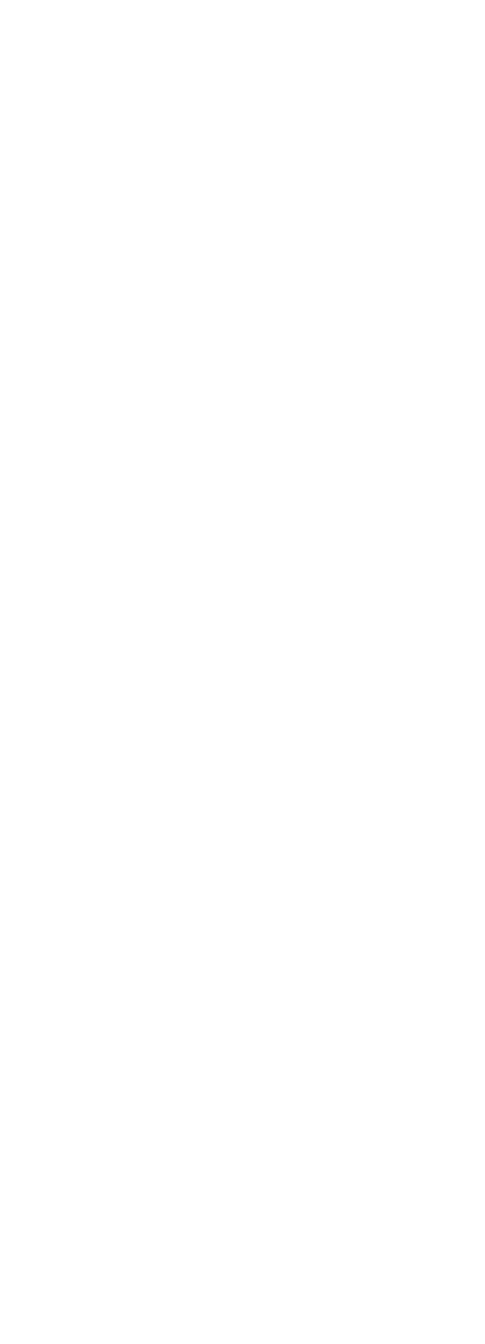
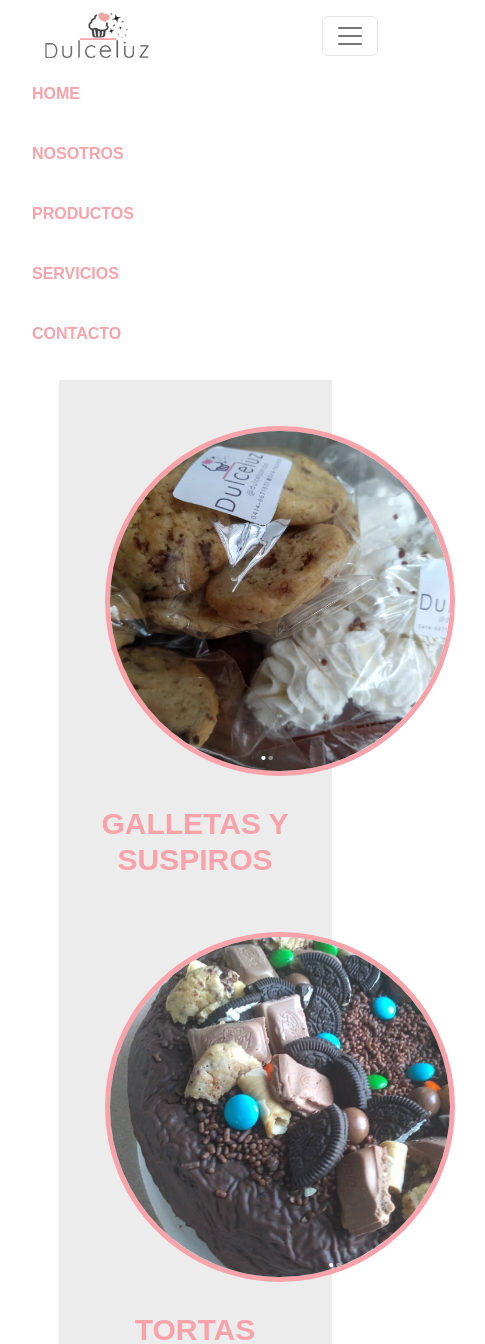
Before and after one commit to leojosem/Sass-II-SEO, a plain HTML site: page productos.html in a window 390 px wide. Shown: the top 1344 px of the page, 485 px wide, since content can reach past the window. Before the commit the page ends 844 px from the top, so only its background shows below. Drawn offline with nearby package versions, Linux system fonts and the light colour scheme.

Commit message:
haciendo seccion productos

```diff
--- a/productos.html
+++ b/productos.html
@@ -0,0 +1,104 @@
+<!doctype html>
+<html lang="en">
+  <head>
+    <meta charset="utf-8">
+    <meta name="viewport" content="width=device-width, initial-scale=1">
+    <title>Nosotros</title>
+    <link href="https://cdn.jsdelivr.net/npm/bootstrap@5.2.0-beta1/dist/css/bootstrap.min.css" rel="stylesheet" integrity="sha384-0evHe/X+R7YkIZDRvuzKMRqM+OrBnVFBL6DOitfPri4tjfHxaWutUpFmBp4vmVor" crossorigin="anonymous">
+    <link rel="stylesheet" href="styles.css">
+
+
+</head>
+  <body>
+    <header >
+        <nav class="navbar navbar-expand-lg sticky-md-top">
+            <div class="container-fluid">
+                <img src="media/logo.png" class="logo">
+              <button class="navbar-toggler" type="button" data-bs-toggle="collapse" data-bs-target="#navbarSupportedContent" aria-controls="navbarSupportedContent" aria-expanded="false" aria-label="Toggle navigation">
+                <span class="navbar-toggler-icon"></span>
+              </button>
+              <div class="collapse navbar-collapse d-flex  align-items-center" id="navbarSupportedContent">
+                <ul class="navbar-nav me-auto mb-2 mb-lg-0 cabecera__lista justify-content-end ">
+                  <li class="nav-item cabecera__lista__item">
+                    <a class="nav-link" aria-current="page" href="index.html">HOME</a>
+                  </li>
+                  <li class="nav-item cabecera__lista__item">
+                    <a class="nav-link" href="nosotros.html">NOSOTROS</a>
+                  </li>
+                  <li class="nav-item cabecera__lista__item">
+                    <a class="nav-link" href="productos.html" >PRODUCTOS</a>
+                  </li>
+                  <li class="nav-item cabecera__lista__item">
+                    <a class="nav-link" href="servicios.html">SERVICIOS</a>
+                  </li>
+                  <li class="nav-item cabecera__lista__item">
+                    <a class="nav-link" href="contacto.html">CONTACTO</a>
+                  </li>
+                </ul>
+
+              </div>
+            </div>
+          </nav>
+    </header>
+
+<main>
+    <section class="d-flex justify-content-center">
+        <div class="card-productos ">
+            <div class="row row-cols-1 row-cols-md-3 g-4 d-flex justify-content-center card-productos-principal p-3">
+                <div class="col">
+                    <img src="media/galletas-suspiros.PNG" class="card-img-top" alt="...">
+                    <h5 class="card-title">GALLETAS Y SUSPIROS</h5>
+                </div>
+                <div class="col">
+                    <img src="media/tortas.PNG" class="card-img-top" alt="...">
+                    <h5 class="card-title">TORTAS</h5>
+                </div>
+                <div class="col">
+                    <img src="media/ponquesitos.PNG" class="card-img-top" alt="...">
+                    <h5 class="card-title">PONQUESITOS</h5>
+                </div>
+                <div class="col">
+                    <img src="media/pie.PNG" class="card-img-top" alt="...">
+                    <h5 class="card-title">PIE</h5>
+                </div>
+                <div class="col">
+                    <img src="media/quesillo.PNG" class="card-img-top" alt="...">
+                    <h5 class="card-title">QUESILLOS</h5>
+                </div>
+                            </div>
+              </div>
+        </div>
+    </section>
+<!-- Footer-->
+<footer class="">
+  <div class="container-fluid-footer d-flex">
+      <img src="media/logo.png" class="logo ">
+    <div class="collapse navbar-collapse d-flex " id="navbarSupportedContent">
+      <ul class="navbar-nav me-auto mb-2 mb-lg-0 flex-row justify-content-end">
+        <li class="nav-item cabecera__lista__item ">
+          <a href="https://www.facebook.com/"><img class="rs " src="media/facebook.png" alt=""></a>
+        </li>
+        <li class="nav-item cabecera__lista__item ">
+          <a href="https://www.instagram.com/"><img class="rs" src="media/instagram.png" alt=""></a>
+        </li>
+        <li class="nav-item cabecera__lista__item ">
+          <a href="https://www.twitter.com/"><img class="rs" src="media/twitter.png" alt=""></a>
+        </li>
+
+      </ul>
+
+    </div>
+  </div>
+</footer>
+<!-- Footer-->
+
+
+
+
+
+</main>
+
+
+    <script src="https://cdn.jsdelivr.net/npm/bootstrap@5.2.0-beta1/dist/js/bootstrap.bundle.min.js" integrity="sha384-pprn3073KE6tl6bjs2QrFaJGz5/SUsLqktiwsUTF55Jfv3qYSDhgCecCxMW52nD2" crossorigin="anonymous"></script>
+  </body>
+</html>
--- a/styles.css
+++ b/styles.css
@@ -115,6 +115,28 @@
     height: fit-content;
 }
 
-.card-img-bottom{
+.card-productos{
+    width: 70%;
+    height: fit-content;
+    background-color: #ECECEC;
+}
+.col{
+    width: auto;
+
 
 }
+.card-img-top{
+    width: 350px;
+    height: 350px;
+    border-radius: 50%;
+    margin: 30px;
+    border: #F9A2A9 5px solid;
+}
+
+.card-title{
+    font-size: 30px;
+    font-family: Arial, sans-serif;
+    text-align: center;
+    font-weight: bold;
+    color: #F9A2A9;
+}
```
